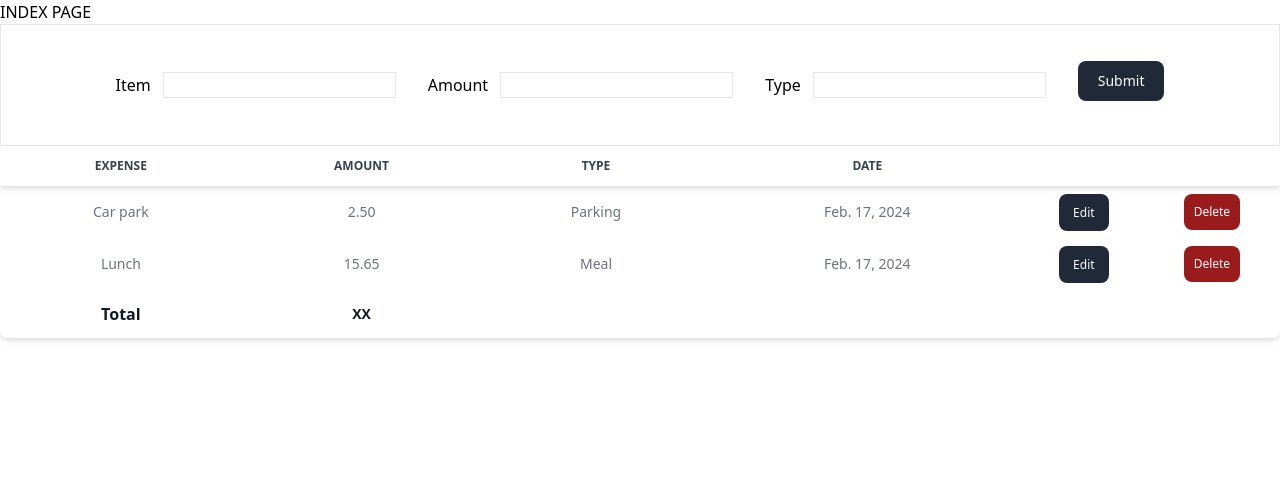
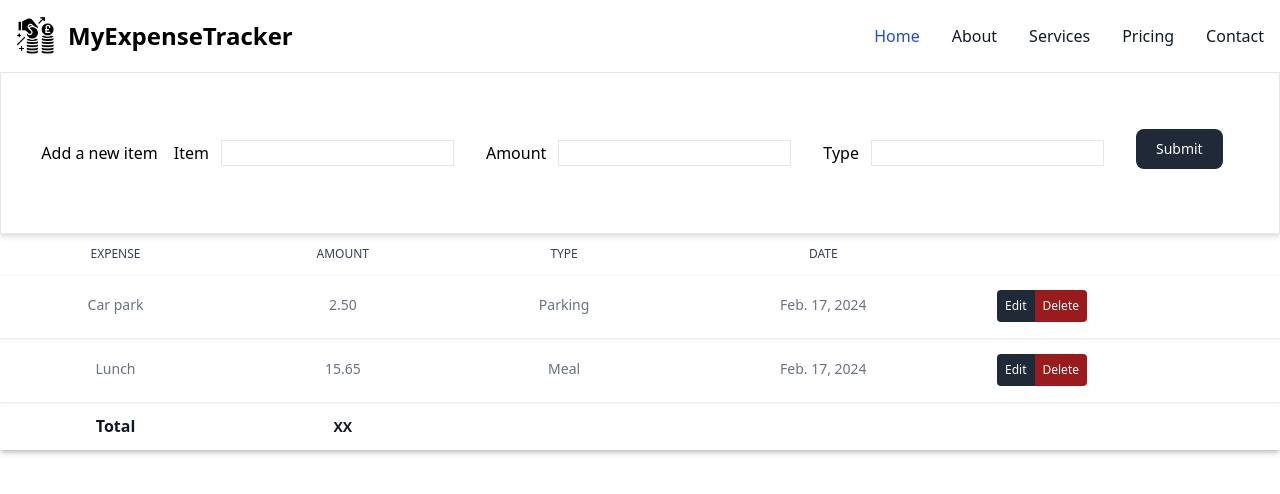
Before and after one commit to ZaidaMM/capstone, a Django app: page / in a window 1280 px wide. Shown: the top 494 px of the page. Run offline with Django 4.2, Linux system fonts and the light colour scheme; data comes from the database, SQL or seed files in the repository; both versions use the stored data as it was after the commit; style sheets or scripts are compiled from the project's sources.

Commit message:
Delete-edit buttons styling update

```diff
--- a/myexpensetracker/templates/myexpensetracker/index.html
+++ b/myexpensetracker/templates/myexpensetracker/index.html
@@ -1,13 +1,12 @@
 {% extends "myexpensetracker/layout.html" %} {% block body %}
-<h1>INDEX PAGE</h1>
 
 <form method="post">
   {% csrf_token %}
-
   <div
-    class="form-container py-5 px-10 flex flex-col lg:flex-row md:flex grow md:justify-center items-center border border-sky-500 rtl:text-right text-right"
+    class="form-container py-10 px-10 flex flex-col lg:flex-row md:flex grow md:justify-center items-center border border-sky-500 rtl:text-right text-right shadow-md"
   >
-    <div class="m-4 flex justify-center items-center rounded-lg">
+    <h1>Add a new item</h1>
+    <div class="m-4 flex justify-center items-center">
       <div>
         <label class="mr-3" for="item">Item </label>
       </div>
@@ -34,53 +33,56 @@
     </div>
   </div>
 </form>
-<div class="shadow-md sm:rounded-lg">
-  <table class="w-full text-sm text-gray-500 dark:text-gray-400 text-center">
-    <thead
-      class="text-xs text-gray-700 uppercase shadow-md dark:bg-gray-700 dark:text-gray-400"
+<div>
+  <div
+    class="table w-full text-sm text-gray-500 dark:text-gray-400 text-center shadow-md"
   >
-      <tr>
-        <th scope="col" class="px-6 py-3">Expense</th>
-        <th scope="col" class="px-6 py-3">Amount</th>
-        <th scope="col" class="px-6 py-3">Type</th>
-        <th scope="col" class="px-6 py-3">Date</th>
-      </tr>
-    </thead>
+    <div
+      class="table-header-group text-xs text-gray-700 uppercase shadow-sm dark:bg-gray-700 dark:text-gray-400"
+    >
+      <div class="table-row">
+        <div class="table-cell px-6 py-3" scope="col">Expense</div>
+        <div class="table-cell px-6 py-3" scope="col">Amount</div>
+        <div class="table-cell px-6 py-3" scope="col">Type</div>
+        <div class="table-cell px-6 py-3" scope="col">Date</div>
+      </div>
+    </div>
     {% for item in items %}
-    <tbody>
-      <tr>
-        <td class="px-6 py-4">{{item.item}}</td>
-        <td class="px-6 py-4">{{item.amount}}</td>
-        <td class="px-6 py-4">{{item.type}}</td>
-        <td class="px-6 py-4">{{item.timestamp}}</td>
-        <td>
+    <div class="table-row-group shadow-sm">
+      <div class="table-row shadow-sm">
+        <div class="table-cell px-6 py-4">{{item.item}}</div>
+        <div class="table-cell px-6 py-4">{{item.amount}}</div>
+        <div class="table-cell px-6 py-4">{{item.type}}</div>
+        <div class="table-cell px-6 py-4">{{item.timestamp}}</div>
+        <div class="table-cell px-6 py-4">
+          <div class="inline-flex sm:flex">
             <a
               href="{% url 'edit' item.id %}"
-            class="rounded-lg cursor-pointer text-white bg-gray-800 hover:bg-gray-700 focus:outline-none text-xs px-3.5 py-2.5 dark:bg-gray-800 dark:hover:bg-gray-700"
+              class="rounded-l cursor-pointer text-white bg-gray-800 hover:bg-gray-700 focus:outline-none text-xs px-2 py-2 dark:bg-gray-800 dark:hover:bg-gray-700"
               >Edit</a
             >
-        </td>
-        <td>
+
             <form method="post" action="{% url 'delete' item.id %}">
               {% csrf_token %}
               <button
                 name="delete-btn"
-              class="rounded-lg cursor-pointer text-white bg-red-800 hover:bg-red-700 focus:outline-none text-xs px-2.5 py-2.5 dark:bg-red-800 dark:hover:bg-gray-700"
+                class="rounded-r cursor-pointer text-white bg-red-800 hover:bg-red-700 focus:outline-none text-xs px-2 py-2 dark:bg-red-800 dark:hover:bg-gray-700"
               >
                 Delete
               </button>
             </form>
-        </td>
-      </tr>
-    </tbody>
+          </div>
+        </div>
+      </div>
+    </div>
     {% endfor %}
-    <tfoot>
-      <tr class="font-semibold text-gray-900">
-        <th scope="row" class="px-6 py-3 text-base">Total</th>
-        <td class="px-6 py-3">XX</td>
-      </tr>
-    </tfoot>
-  </table>
+    <div class="table-row-group shadow-md">
+      <div class="table-row font-semibold text-gray-900">
+        <div class="table-cell px-6 py-3 text-base" scope="row">Total</div>
+        <div class="table-cell px-6 py-3" scope="row">XX</div>
+      </div>
+    </div>
+  </div>
 </div>
 
 {% endblock %}
--- a/myexpensetracker/templates/myexpensetracker/layout.html
+++ b/myexpensetracker/templates/myexpensetracker/layout.html
@@ -9,6 +9,42 @@
     <title>Document</title>
   </head>
   <body>
+
+
+<nav class="bg-white border-gray-200 dark:bg-gray-900">
+  <div class="max-w-screen-xl flex flex-wrap items-center justify-between mx-auto p-4">
+    <a href="" class="flex items-center space-x-3 rtl:space-x-reverse">
+        <img src="{% static 'myexpensetracker/images/pound_currency_icon.png' %}" alt="" class="h-10">
+        <span class="self-center text-2xl font-semibold whitespace-nowrap dark:text-white">MyExpenseTracker</span>
+    </a>
+    <button data-collapse-toggle="navbar-default" type="button" class="inline-flex items-center p-2 w-10 h-10 justify-center text-sm text-gray-500 rounded-lg md:hidden hover:bg-gray-100 focus:outline-none focus:ring-2 focus:ring-gray-200 dark:text-gray-400 dark:hover:bg-gray-700 dark:focus:ring-gray-600" aria-controls="navbar-default" aria-expanded="false">
+        <span class="sr-only">Open main menu</span>
+        <svg class="w-5 h-5" aria-hidden="true" xmlns="http://www.w3.org/2000/svg" fill="none" viewBox="0 0 17 14">
+            <path stroke="currentColor" stroke-linecap="round" stroke-linejoin="round" stroke-width="2" d="M1 1h15M1 7h15M1 13h15"/>
+        </svg>
+    </button>
+    <div class="hidden w-full md:block md:w-auto" id="navbar-default">
+      <ul class="font-medium flex flex-col p-4 md:p-0 mt-4 border border-gray-100 rounded-lg bg-gray-50 md:flex-row md:space-x-8 rtl:space-x-reverse md:mt-0 md:border-0 md:bg-white dark:bg-gray-800 md:dark:bg-gray-900 dark:border-gray-700">
+        <li>
+          <a href="#" class="block py-2 px-3 text-white bg-blue-700 rounded md:bg-transparent md:text-blue-700 md:p-0 dark:text-white md:dark:text-blue-500" aria-current="page">Home</a>
+        </li>
+        <li>
+          <a href="#" class="block py-2 px-3 text-gray-900 rounded hover:bg-gray-100 md:hover:bg-transparent md:border-0 md:hover:text-blue-700 md:p-0 dark:text-white md:dark:hover:text-blue-500 dark:hover:bg-gray-700 dark:hover:text-white md:dark:hover:bg-transparent">About</a>
+        </li>
+        <li>
+          <a href="#" class="block py-2 px-3 text-gray-900 rounded hover:bg-gray-100 md:hover:bg-transparent md:border-0 md:hover:text-blue-700 md:p-0 dark:text-white md:dark:hover:text-blue-500 dark:hover:bg-gray-700 dark:hover:text-white md:dark:hover:bg-transparent">Services</a>
+        </li>
+        <li>
+          <a href="#" class="block py-2 px-3 text-gray-900 rounded hover:bg-gray-100 md:hover:bg-transparent md:border-0 md:hover:text-blue-700 md:p-0 dark:text-white md:dark:hover:text-blue-500 dark:hover:bg-gray-700 dark:hover:text-white md:dark:hover:bg-transparent">Pricing</a>
+        </li>
+        <li>
+          <a href="#" class="block py-2 px-3 text-gray-900 rounded hover:bg-gray-100 md:hover:bg-transparent md:border-0 md:hover:text-blue-700 md:p-0 dark:text-white md:dark:hover:text-blue-500 dark:hover:bg-gray-700 dark:hover:text-white md:dark:hover:bg-transparent">Contact</a>
+        </li>
+      </ul>
+    </div>
+  </div>
+</nav>
+
     {% block body%}
     {% endblock %}
   </body>
```
Also changed, not shown: db.sqlite3, myexpensetracker/static/myexpensetracker/images/pound_currency_icon.png (added). Lines whose indentation alone changed are shown as unchanged.
